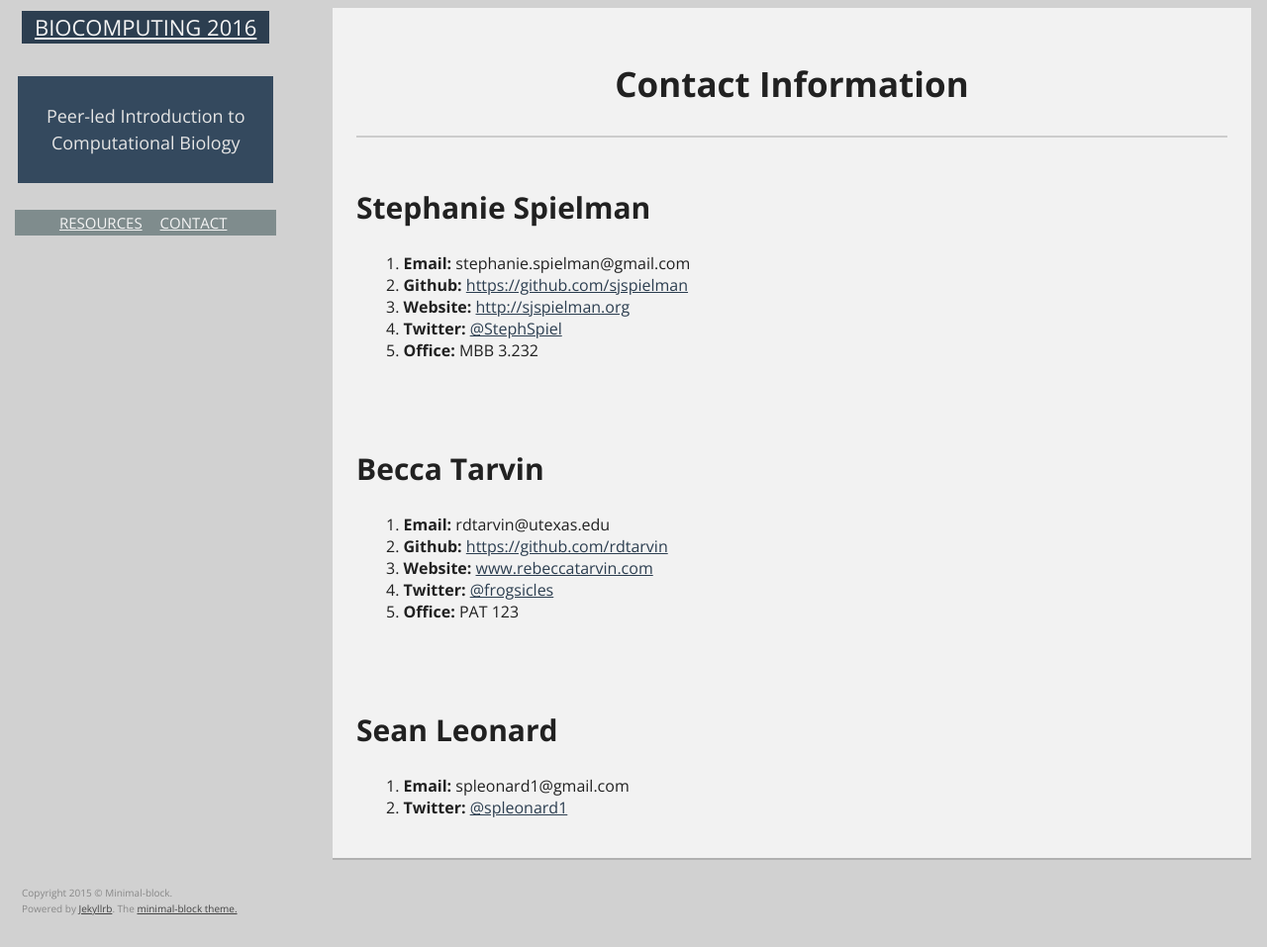
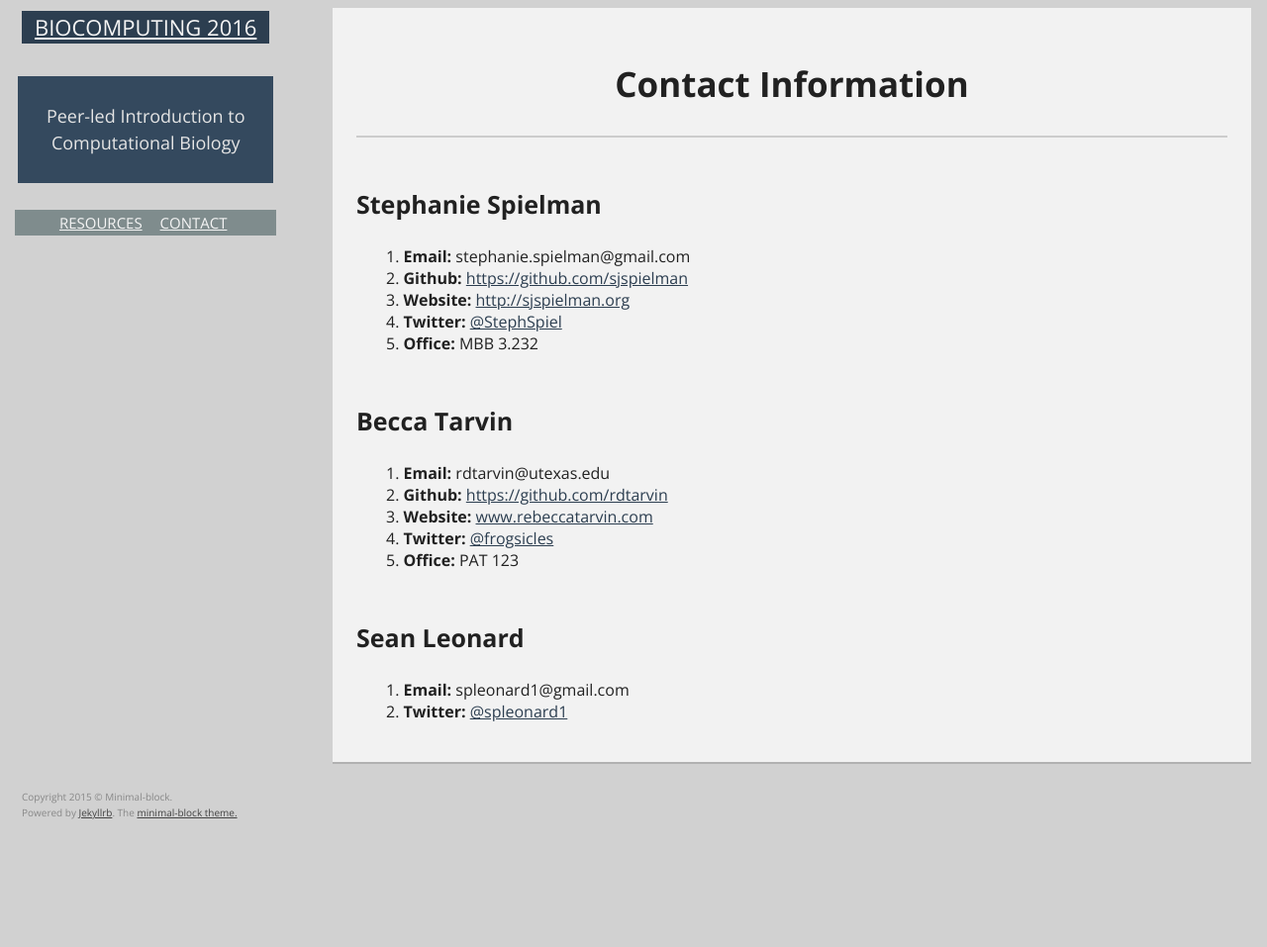
Before and after one commit to CCBBatUT/Biocomputing_Spring2016, a Jekyll site: the page built from contact/index.html, in a window 1280 px wide. Shown: the whole page at 99% size. Built offline with Jekyll 4.4.1, drawn with Linux system fonts in a browser that asks for light colours; Markdown is read by kramdown in place of the engine named in the settings; after the commit the page ends 900 px from its top, so only the background shows below that.

```diff
--- a/contact/index.html
+++ b/contact/index.html
@@ -5,7 +5,7 @@ layout: default
     <article class="module color-3">
             <h1>Contact Information</h1>
             <hr>
-            <h2>Stephanie Spielman</h2>
+            <h3>Stephanie Spielman</h3>
             <p>
             <ul>
                 <li><b>Email:</b> stephanie.spielman@gmail.com </li>
@@ -14,8 +14,7 @@ layout: default
                 <li><b>Twitter:</b>  <a href="http://twitter.com/stephspiel">@StephSpiel</a> </li>
                 <li><b>Office:</b> MBB 3.232 </li>
             </ul></p>
-            <br>
-            <h2>Becca Tarvin</h2>
+            <h3>Becca Tarvin</h3>
             <p>
             <ul>
                 <li><b>Email:</b> rdtarvin@utexas.edu </li>
@@ -24,8 +23,7 @@ layout: default
                 <li><b>Twitter:</b>  <a href="http://twitter.com/frogsicles">@frogsicles</a> </li>
                 <li><b>Office:</b> PAT 123 </li>
             </ul></p>
-            <br>
-            <h2>Sean Leonard</h2>
+            <h3>Sean Leonard</h3>
             <p>
             <ul>
                 <li><b>Email:</b> spleonard1@gmail.com </li>
--- a/index.html
+++ b/index.html
@@ -11,9 +11,10 @@ layout: default
     <br><br>
     The class will meet on Wednesdays from 4-5 pm in FNT 1.104. In addition, feel free to join us for Open Coding Hour at Tuesdays 5-6pm in CCBB conference room (GDC 7.514) for any extra help or feedback.
     <br><br>
-    See links on left side of page for contact information, resources, and a Q/A forum.
+    Please use the links to the left for contact information and some useful biocomputing resources. Please also feel free to participate in the <a href="https://groups.google.com/forum/#!forum/utbiocomputing">Biocomputing Google Groups Forum</a> with any questions that you have as you begin your biocomputing journey!
 
     <br><br>
+
 
     <h2> Installation and Setup Instructions </h2>
     If you are using a Windows/PC machine, you will need to install some software on your computer in order to use python. Follow <a href="https://github.com/CCBBatUT/Biocomputing_Spring2016/raw/master/installation/installing_pc.pdf">these instructions</a> to setup your computer. You should setup your system no later than the second week of class (1/27/16). <b> Do not save installation to the last minute - it may take several hours, and you may encounter difficulties!! </b> If you need help, please feel free come to Open Coding Hour in GDC 7.514 on Tuesday 1/26/16.
```
